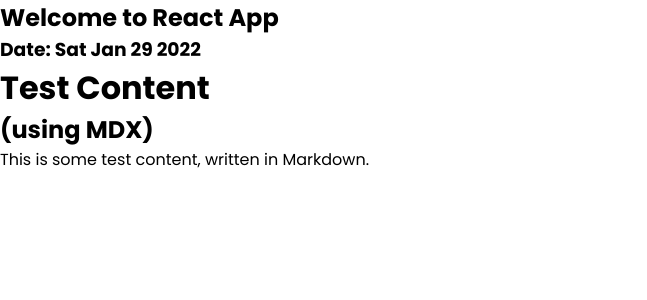
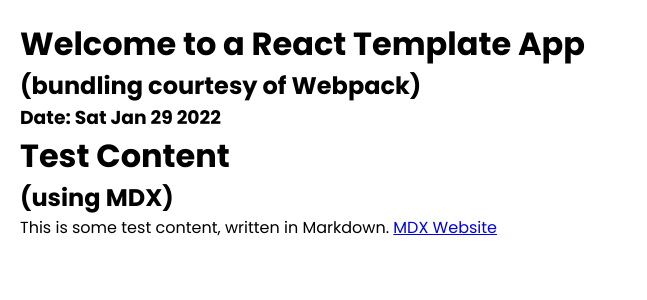
Before and after one commit to sentinel1909/react-template-webpack, a React app: page / in a window 1280 px wide. Shown: the top 300 px of the page, without its empty margins (0-647 px from the left). Built offline with nearby package versions, Linux system fonts and the light colour scheme.

Commit message:
Created CSS module for styling main app

```diff
--- a/src/App.js
+++ b/src/App.js
@@ -4,13 +4,16 @@ import React from "react";
 
 import Test from "./content/test.mdx";
 
+import styles from "./styles/app.module.css";
+
 function App() {
   return (
-    <div>
-      <h2>Welcome to React App</h2>
+    <main className={styles.container}>
+      <h1>Welcome to a React Template App</h1>
+      <h2>(bundling courtesy of Webpack)</h2>
       <h3>Date: {new Date().toDateString()}</h3>
       <Test />
-    </div>
+    </main>
   );
 }
 
--- a/src/content/test.mdx
+++ b/src/content/test.mdx
@@ -3,3 +3,4 @@
 ## (using MDX)
 
 This is some test content, written in Markdown.
+[MDX Website](https://mdxjs.com)
--- a/src/index.css
+++ b/src/index.css
@@ -1,3 +1,5 @@
+/* Global CSS, including Normalize and Reset */
+
 @import-normalize;
 
 html,
--- /dev/null
+++ b/src/styles/app.module.css
@@ -0,0 +1,6 @@
+/* CSS module for styles in main app */
+
+.container {
+  display: block;
+  margin: 1.25em;
+}
```
